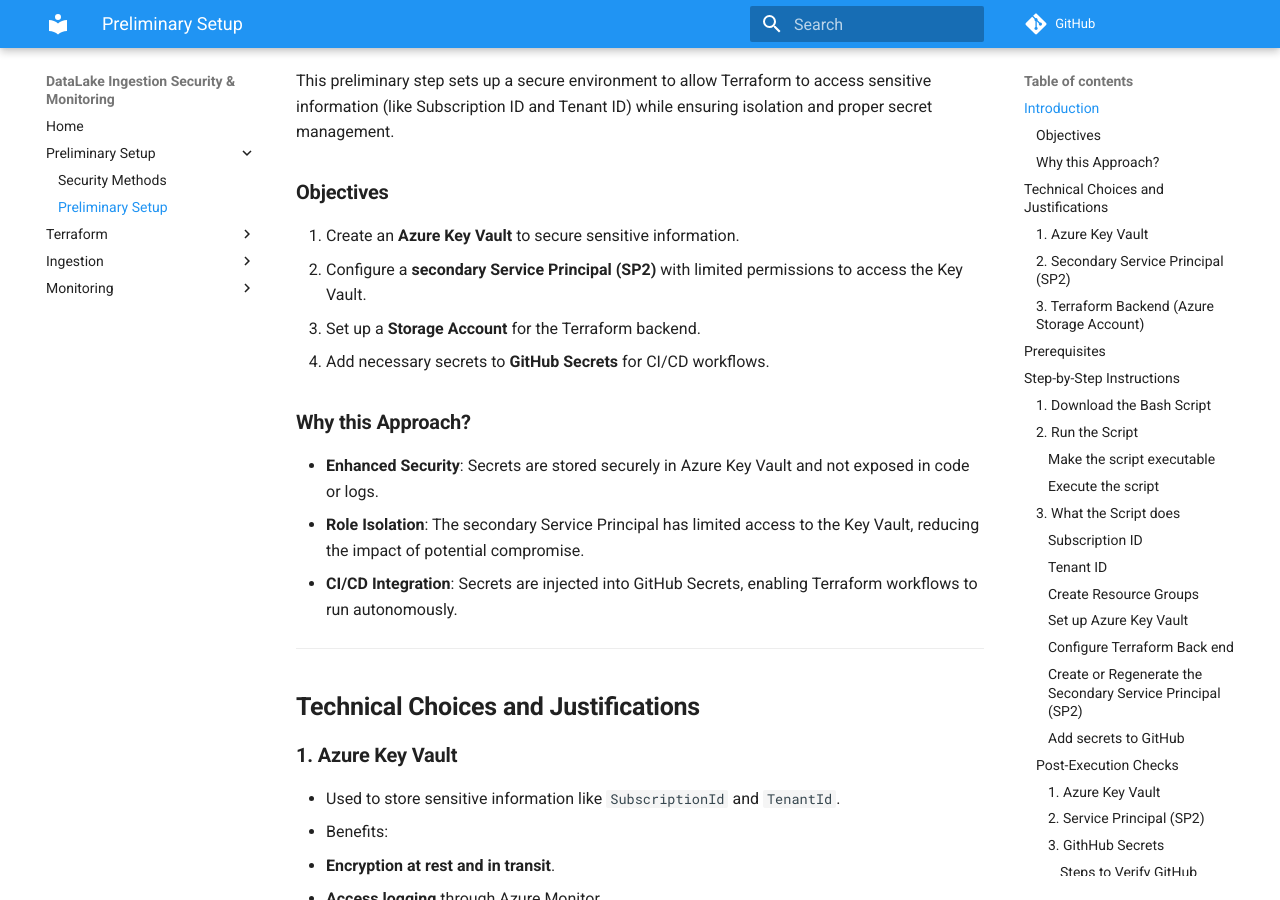
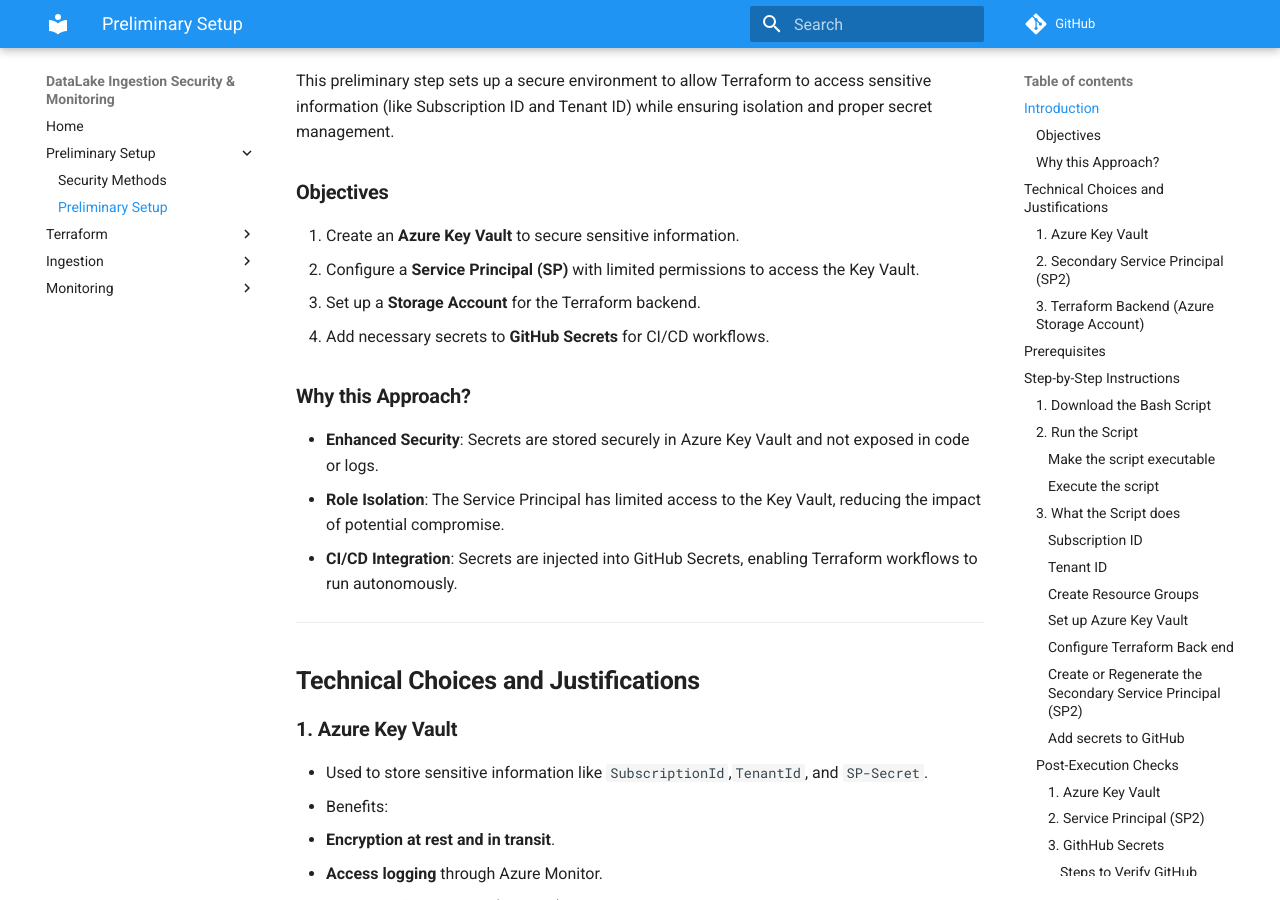
Before and after one commit to serguei59/Datalake_Ingestion_Security-Monitoring, an MkDocs documentation site: the page built from docs/1_preliminary/preliminary-setup.md, in a window 1280 px wide and 900 px high, scrolled down 204 px. Built offline with MkDocs 1.6.1 and Material for MkDocs 9.7.7, drawn with Linux system fonts in a browser that asks for light colours; comment, search, counter and statistics services are not loaded.

```diff
--- a/docs/1_preliminary/preliminary-setup.md
+++ b/docs/1_preliminary/preliminary-setup.md
@@ -6,14 +6,14 @@
 
 ### **Objectives**
 1. Create an **Azure Key Vault** to secure sensitive information.
-2. Configure a **secondary Service Principal (SP2)** with limited permissions to access the Key Vault.
+2. Configure a **Service Principal (SP)** with limited permissions to access the Key Vault.
 3. Set up a **Storage Account** for the Terraform backend.
 4. Add necessary secrets to **GitHub Secrets** for CI/CD workflows.
 
 ### **Why this Approach?**
 
 - **Enhanced Security**: Secrets are stored securely in Azure Key Vault and not exposed in code or logs.
-- **Role Isolation**: The secondary Service Principal has limited access to the Key Vault, reducing the impact of potential compromise.
+- **Role Isolation**: The Service Principal has limited access to the Key Vault, reducing the impact of potential compromise.
 - **CI/CD Integration**: Secrets are injected into GitHub Secrets, enabling Terraform workflows to run autonomously.
 
 ---
@@ -21,7 +21,7 @@
 ## **Technical Choices and Justifications**
 
 ### **1. Azure Key Vault**
-- Used to store sensitive information like `SubscriptionId` and `TenantId`.
+- Used to store sensitive information like `SubscriptionId`,`TenantId`, and `SP-Secret`.
 - Benefits:
   - **Encryption at rest and in transit**.
   - **Access logging** through Azure Monitor.
```
Also changed, not shown: 1 other file.
